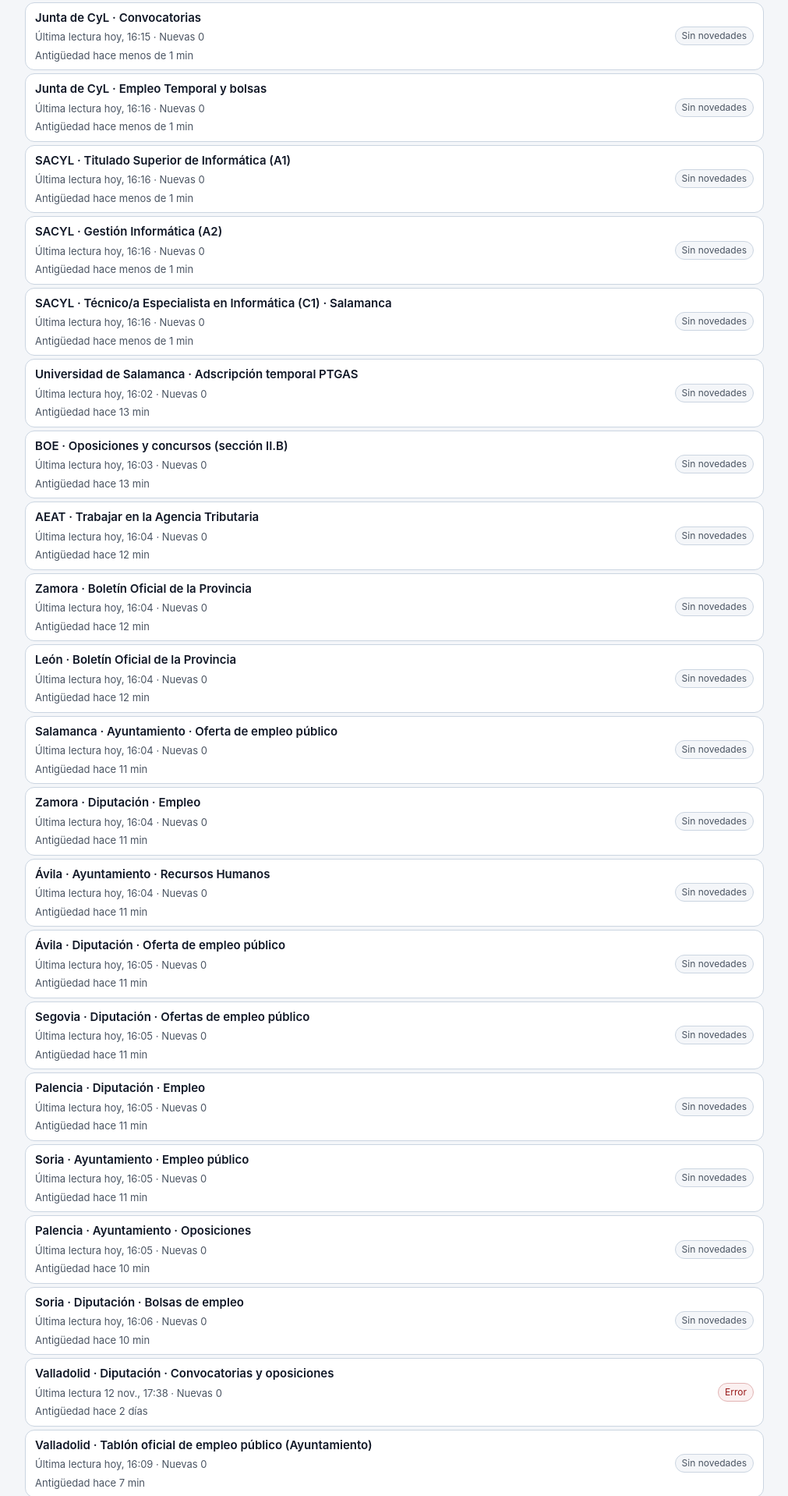
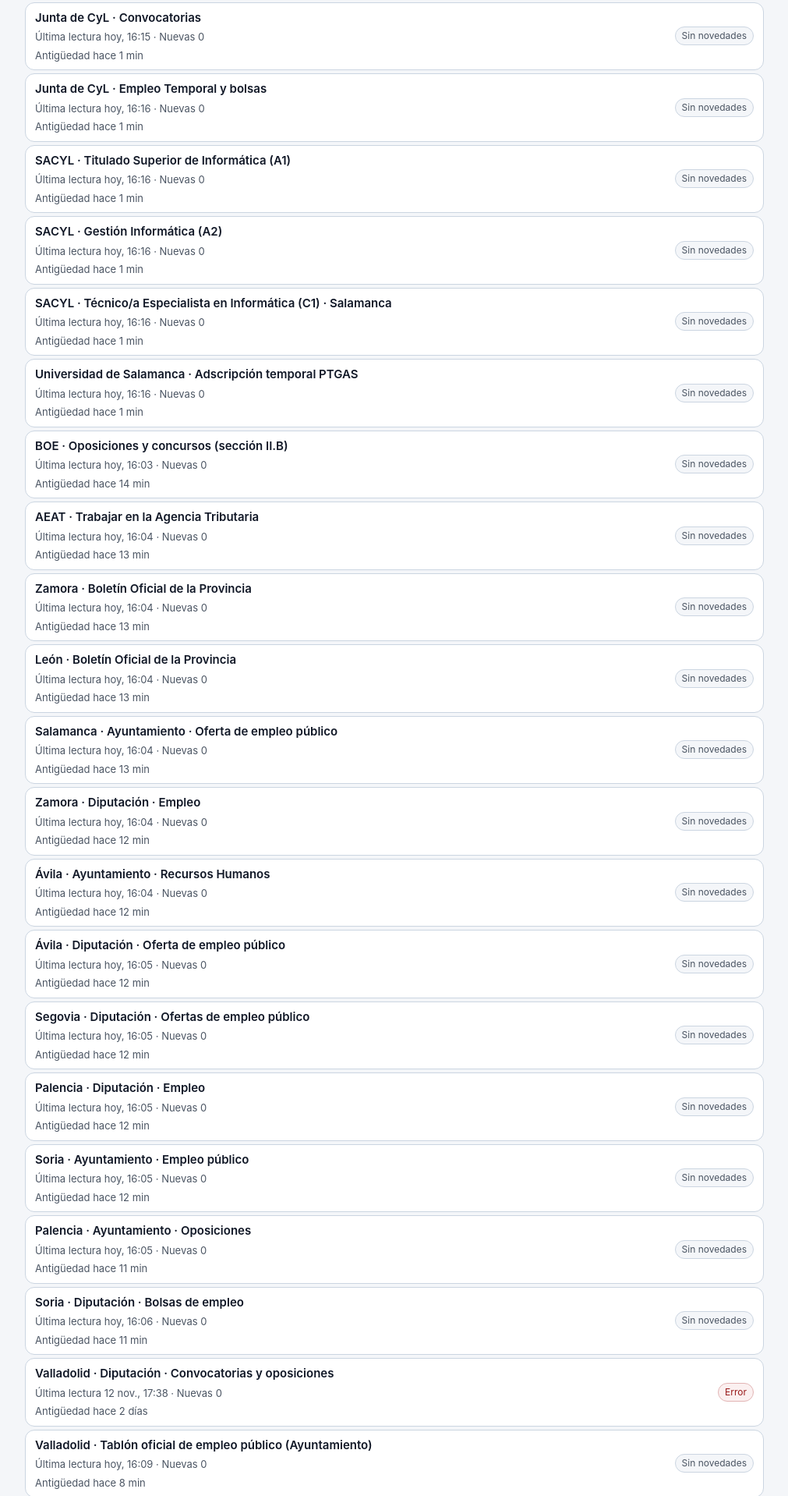
Before and after one commit to ErDeivih/empleo-demo, a plain HTML site: page index.html in a window 1280 px wide. Shown: the part 3553-5471 px from the top of the page at 78% size, without its empty margins (134-1145 px from the left). Drawn offline with Linux system fonts and the light colour scheme.

Commit message:
panel 2026-11-15 16:17

```diff
--- a/index.html
+++ b/index.html
@@ -279,29 +279,29 @@ footer{border-top:1px solid var(--borde);padding-top:var(--e3);color:var(--texto
 <section id="calidad-fuentes" aria-labelledby="h-fuentes">
 <h2 id="h-fuentes">Calidad por fuente (23)</h2>
 <ul class="fuentes">
-<li class="fuente-fila" data-estado="sin_novedades"><span class="fuente-nombre">Junta de CyL · Convocatorias</span><span class="fuente-datos">Última lectura hoy, 16:15 · Nuevas 0</span><span class="fuente-antiguedad">Antigüedad hace menos de 1 min</span><span class="chip-fuente sin-novedades">Sin novedades</span></li>
-<li class="fuente-fila" data-estado="sin_novedades"><span class="fuente-nombre">Junta de CyL · Empleo Temporal y bolsas</span><span class="fuente-datos">Última lectura hoy, 16:16 · Nuevas 0</span><span class="fuente-antiguedad">Antigüedad hace menos de 1 min</span><span class="chip-fuente sin-novedades">Sin novedades</span></li>
-<li class="fuente-fila" data-estado="sin_novedades"><span class="fuente-nombre">SACYL · Titulado Superior de Informática (A1)</span><span class="fuente-datos">Última lectura hoy, 16:16 · Nuevas 0</span><span class="fuente-antiguedad">Antigüedad hace menos de 1 min</span><span class="chip-fuente sin-novedades">Sin novedades</span></li>
-<li class="fuente-fila" data-estado="sin_novedades"><span class="fuente-nombre">SACYL · Gestión Informática (A2)</span><span class="fuente-datos">Última lectura hoy, 16:16 · Nuevas 0</span><span class="fuente-antiguedad">Antigüedad hace menos de 1 min</span><span class="chip-fuente sin-novedades">Sin novedades</span></li>
-<li class="fuente-fila" data-estado="sin_novedades"><span class="fuente-nombre">SACYL · Técnico/a Especialista en Informática (C1) · Salamanca</span><span class="fuente-datos">Última lectura hoy, 16:16 · Nuevas 0</span><span class="fuente-antiguedad">Antigüedad hace menos de 1 min</span><span class="chip-fuente sin-novedades">Sin novedades</span></li>
-<li class="fuente-fila" data-estado="sin_novedades"><span class="fuente-nombre">Universidad de Salamanca · Adscripción temporal PTGAS</span><span class="fuente-datos">Última lectura hoy, 16:02 · Nuevas 0</span><span class="fuente-antiguedad">Antigüedad hace 13 min</span><span class="chip-fuente sin-novedades">Sin novedades</span></li>
-<li class="fuente-fila" data-estado="sin_novedades"><span class="fuente-nombre">BOE · Oposiciones y concursos (sección II.B)</span><span class="fuente-datos">Última lectura hoy, 16:03 · Nuevas 0</span><span class="fuente-antiguedad">Antigüedad hace 13 min</span><span class="chip-fuente sin-novedades">Sin novedades</span></li>
-<li class="fuente-fila" data-estado="sin_novedades"><span class="fuente-nombre">AEAT · Trabajar en la Agencia Tributaria</span><span class="fuente-datos">Última lectura hoy, 16:04 · Nuevas 0</span><span class="fuente-antiguedad">Antigüedad hace 12 min</span><span class="chip-fuente sin-novedades">Sin novedades</span></li>
-<li class="fuente-fila" data-estado="sin_novedades"><span class="fuente-nombre">Zamora · Boletín Oficial de la Provincia</span><span class="fuente-datos">Última lectura hoy, 16:04 · Nuevas 0</span><span class="fuente-antiguedad">Antigüedad hace 12 min</span><span class="chip-fuente sin-novedades">Sin novedades</span></li>
-<li class="fuente-fila" data-estado="sin_novedades"><span class="fuente-nombre">León · Boletín Oficial de la Provincia</span><span class="fuente-datos">Última lectura hoy, 16:04 · Nuevas 0</span><span class="fuente-antiguedad">Antigüedad hace 12 min</span><span class="chip-fuente sin-novedades">Sin novedades</span></li>
-<li class="fuente-fila" data-estado="sin_novedades"><span class="fuente-nombre">Salamanca · Ayuntamiento · Oferta de empleo público</span><span class="fuente-datos">Última lectura hoy, 16:04 · Nuevas 0</span><span class="fuente-antiguedad">Antigüedad hace 11 min</span><span class="chip-fuente sin-novedades">Sin novedades</span></li>
-<li class="fuente-fila" data-estado="sin_novedades"><span class="fuente-nombre">Zamora · Diputación · Empleo</span><span class="fuente-datos">Última lectura hoy, 16:04 · Nuevas 0</span><span class="fuente-antiguedad">Antigüedad hace 11 min</span><span class="chip-fuente sin-novedades">Sin novedades</span></li>
-<li class="fuente-fila" data-estado="sin_novedades"><span class="fuente-nombre">Ávila · Ayuntamiento · Recursos Humanos</span><span class="fuente-datos">Última lectura hoy, 16:04 · Nuevas 0</span><span class="fuente-antiguedad">Antigüedad hace 11 min</span><span class="chip-fuente sin-novedades">Sin novedades</span></li>
-<li class="fuente-fila" data-estado="sin_novedades"><span class="fuente-nombre">Ávila · Diputación · Oferta de empleo público</span><span class="fuente-datos">Última lectura hoy, 16:05 · Nuevas 0</span><span class="fuente-antiguedad">Antigüedad hace 11 min</span><span class="chip-fuente sin-novedades">Sin novedades</span></li>
-<li class="fuente-fila" data-estado="sin_novedades"><span class="fuente-nombre">Segovia · Diputación · Ofertas de empleo público</span><span class="fuente-datos">Última lectura hoy, 16:05 · Nuevas 0</span><span class="fuente-antiguedad">Antigüedad hace 11 min</span><span class="chip-fuente sin-novedades">Sin novedades</span></li>
-<li class="fuente-fila" data-estado="sin_novedades"><span class="fuente-nombre">Palencia · Diputación · Empleo</span><span class="fuente-datos">Última lectura hoy, 16:05 · Nuevas 0</span><span class="fuente-antiguedad">Antigüedad hace 11 min</span><span class="chip-fuente sin-novedades">Sin novedades</span></li>
-<li class="fuente-fila" data-estado="sin_novedades"><span class="fuente-nombre">Soria · Ayuntamiento · Empleo público</span><span class="fuente-datos">Última lectura hoy, 16:05 · Nuevas 0</span><span class="fuente-antiguedad">Antigüedad hace 11 min</span><span class="chip-fuente sin-novedades">Sin novedades</span></li>
-<li class="fuente-fila" data-estado="sin_novedades"><span class="fuente-nombre">Palencia · Ayuntamiento · Oposiciones</span><span class="fuente-datos">Última lectura hoy, 16:05 · Nuevas 0</span><span class="fuente-antiguedad">Antigüedad hace 10 min</span><span class="chip-fuente sin-novedades">Sin novedades</span></li>
-<li class="fuente-fila" data-estado="sin_novedades"><span class="fuente-nombre">Soria · Diputación · Bolsas de empleo</span><span class="fuente-datos">Última lectura hoy, 16:06 · Nuevas 0</span><span class="fuente-antiguedad">Antigüedad hace 10 min</span><span class="chip-fuente sin-novedades">Sin novedades</span></li>
+<li class="fuente-fila" data-estado="sin_novedades"><span class="fuente-nombre">Junta de CyL · Convocatorias</span><span class="fuente-datos">Última lectura hoy, 16:15 · Nuevas 0</span><span class="fuente-antiguedad">Antigüedad hace 1 min</span><span class="chip-fuente sin-novedades">Sin novedades</span></li>
+<li class="fuente-fila" data-estado="sin_novedades"><span class="fuente-nombre">Junta de CyL · Empleo Temporal y bolsas</span><span class="fuente-datos">Última lectura hoy, 16:16 · Nuevas 0</span><span class="fuente-antiguedad">Antigüedad hace 1 min</span><span class="chip-fuente sin-novedades">Sin novedades</span></li>
+<li class="fuente-fila" data-estado="sin_novedades"><span class="fuente-nombre">SACYL · Titulado Superior de Informática (A1)</span><span class="fuente-datos">Última lectura hoy, 16:16 · Nuevas 0</span><span class="fuente-antiguedad">Antigüedad hace 1 min</span><span class="chip-fuente sin-novedades">Sin novedades</span></li>
+<li class="fuente-fila" data-estado="sin_novedades"><span class="fuente-nombre">SACYL · Gestión Informática (A2)</span><span class="fuente-datos">Última lectura hoy, 16:16 · Nuevas 0</span><span class="fuente-antiguedad">Antigüedad hace 1 min</span><span class="chip-fuente sin-novedades">Sin novedades</span></li>
+<li class="fuente-fila" data-estado="sin_novedades"><span class="fuente-nombre">SACYL · Técnico/a Especialista en Informática (C1) · Salamanca</span><span class="fuente-datos">Última lectura hoy, 16:16 · Nuevas 0</span><span class="fuente-antiguedad">Antigüedad hace 1 min</span><span class="chip-fuente sin-novedades">Sin novedades</span></li>
+<li class="fuente-fila" data-estado="sin_novedades"><span class="fuente-nombre">Universidad de Salamanca · Adscripción temporal PTGAS</span><span class="fuente-datos">Última lectura hoy, 16:16 · Nuevas 0</span><span class="fuente-antiguedad">Antigüedad hace 1 min</span><span class="chip-fuente sin-novedades">Sin novedades</span></li>
+<li class="fuente-fila" data-estado="sin_novedades"><span class="fuente-nombre">BOE · Oposiciones y concursos (sección II.B)</span><span class="fuente-datos">Última lectura hoy, 16:03 · Nuevas 0</span><span class="fuente-antiguedad">Antigüedad hace 14 min</span><span class="chip-fuente sin-novedades">Sin novedades</span></li>
+<li class="fuente-fila" data-estado="sin_novedades"><span class="fuente-nombre">AEAT · Trabajar en la Agencia Tributaria</span><span class="fuente-datos">Última lectura hoy, 16:04 · Nuevas 0</span><span class="fuente-antiguedad">Antigüedad hace 13 min</span><span class="chip-fuente sin-novedades">Sin novedades</span></li>
+<li class="fuente-fila" data-estado="sin_novedades"><span class="fuente-nombre">Zamora · Boletín Oficial de la Provincia</span><span class="fuente-datos">Última lectura hoy, 16:04 · Nuevas 0</span><span class="fuente-antiguedad">Antigüedad hace 13 min</span><span class="chip-fuente sin-novedades">Sin novedades</span></li>
+<li class="fuente-fila" data-estado="sin_novedades"><span class="fuente-nombre">León · Boletín Oficial de la Provincia</span><span class="fuente-datos">Última lectura hoy, 16:04 · Nuevas 0</span><span class="fuente-antiguedad">Antigüedad hace 13 min</span><span class="chip-fuente sin-novedades">Sin novedades</span></li>
+<li class="fuente-fila" data-estado="sin_novedades"><span class="fuente-nombre">Salamanca · Ayuntamiento · Oferta de empleo público</span><span class="fuente-datos">Última lectura hoy, 16:04 · Nuevas 0</span><span class="fuente-antiguedad">Antigüedad hace 13 min</span><span class="chip-fuente sin-novedades">Sin novedades</span></li>
+<li class="fuente-fila" data-estado="sin_novedades"><span class="fuente-nombre">Zamora · Diputación · Empleo</span><span class="fuente-datos">Última lectura hoy, 16:04 · Nuevas 0</span><span class="fuente-antiguedad">Antigüedad hace 12 min</span><span class="chip-fuente sin-novedades">Sin novedades</span></li>
+<li class="fuente-fila" data-estado="sin_novedades"><span class="fuente-nombre">Ávila · Ayuntamiento · Recursos Humanos</span><span class="fuente-datos">Última lectura hoy, 16:04 · Nuevas 0</span><span class="fuente-antiguedad">Antigüedad hace 12 min</span><span class="chip-fuente sin-novedades">Sin novedades</span></li>
+<li class="fuente-fila" data-estado="sin_novedades"><span class="fuente-nombre">Ávila · Diputación · Oferta de empleo público</span><span class="fuente-datos">Última lectura hoy, 16:05 · Nuevas 0</span><span class="fuente-antiguedad">Antigüedad hace 12 min</span><span class="chip-fuente sin-novedades">Sin novedades</span></li>
+<li class="fuente-fila" data-estado="sin_novedades"><span class="fuente-nombre">Segovia · Diputación · Ofertas de empleo público</span><span class="fuente-datos">Última lectura hoy, 16:05 · Nuevas 0</span><span class="fuente-antiguedad">Antigüedad hace 12 min</span><span class="chip-fuente sin-novedades">Sin novedades</span></li>
+<li class="fuente-fila" data-estado="sin_novedades"><span class="fuente-nombre">Palencia · Diputación · Empleo</span><span class="fuente-datos">Última lectura hoy, 16:05 · Nuevas 0</span><span class="fuente-antiguedad">Antigüedad hace 12 min</span><span class="chip-fuente sin-novedades">Sin novedades</span></li>
+<li class="fuente-fila" data-estado="sin_novedades"><span class="fuente-nombre">Soria · Ayuntamiento · Empleo público</span><span class="fuente-datos">Última lectura hoy, 16:05 · Nuevas 0</span><span class="fuente-antiguedad">Antigüedad hace 12 min</span><span class="chip-fuente sin-novedades">Sin novedades</span></li>
+<li class="fuente-fila" data-estado="sin_novedades"><span class="fuente-nombre">Palencia · Ayuntamiento · Oposiciones</span><span class="fuente-datos">Última lectura hoy, 16:05 · Nuevas 0</span><span class="fuente-antiguedad">Antigüedad hace 11 min</span><span class="chip-fuente sin-novedades">Sin novedades</span></li>
+<li class="fuente-fila" data-estado="sin_novedades"><span class="fuente-nombre">Soria · Diputación · Bolsas de empleo</span><span class="fuente-datos">Última lectura hoy, 16:06 · Nuevas 0</span><span class="fuente-antiguedad">Antigüedad hace 11 min</span><span class="chip-fuente sin-novedades">Sin novedades</span></li>
 <li class="fuente-fila" data-estado="error"><span class="fuente-nombre">Valladolid · Diputación · Convocatorias y oposiciones</span><span class="fuente-datos">Última lectura 12 nov., 17:38 · Nuevas 0</span><span class="fuente-antiguedad">Antigüedad hace 2 días</span><span class="chip-fuente error" title="Último error: hoy, 00:14">Error</span></li>
-<li class="fuente-fila" data-estado="sin_novedades"><span class="fuente-nombre">Valladolid · Tablón oficial de empleo público (Ayuntamiento)</span><span class="fuente-datos">Última lectura hoy, 16:09 · Nuevas 0</span><span class="fuente-antiguedad">Antigüedad hace 7 min</span><span class="chip-fuente sin-novedades">Sin novedades</span></li>
-<li class="fuente-fila" data-estado="sin_novedades"><span class="fuente-nombre">Diputación de Salamanca · Procesos selectivos y bolsas (Lasalina)</span><span class="fuente-datos">Última lectura hoy, 16:09 · Nuevas 0</span><span class="fuente-antiguedad">Antigüedad hace 7 min</span><span class="chip-fuente sin-novedades">Sin novedades</span></li>
-<li class="fuente-fila" data-estado="sin_novedades"><span class="fuente-nombre">Ayuntamiento de Salamanca · Bolsas de empleo</span><span class="fuente-datos">Última lectura hoy, 16:09 · Nuevas 0</span><span class="fuente-antiguedad">Antigüedad hace 6 min</span><span class="chip-fuente sin-novedades">Sin novedades</span></li>
+<li class="fuente-fila" data-estado="sin_novedades"><span class="fuente-nombre">Valladolid · Tablón oficial de empleo público (Ayuntamiento)</span><span class="fuente-datos">Última lectura hoy, 16:09 · Nuevas 0</span><span class="fuente-antiguedad">Antigüedad hace 8 min</span><span class="chip-fuente sin-novedades">Sin novedades</span></li>
+<li class="fuente-fila" data-estado="sin_novedades"><span class="fuente-nombre">Diputación de Salamanca · Procesos selectivos y bolsas (Lasalina)</span><span class="fuente-datos">Última lectura hoy, 16:09 · Nuevas 0</span><span class="fuente-antiguedad">Antigüedad hace 8 min</span><span class="chip-fuente sin-novedades">Sin novedades</span></li>
+<li class="fuente-fila" data-estado="sin_novedades"><span class="fuente-nombre">Ayuntamiento de Salamanca · Bolsas de empleo</span><span class="fuente-datos">Última lectura hoy, 16:09 · Nuevas 0</span><span class="fuente-antiguedad">Antigüedad hace 8 min</span><span class="chip-fuente sin-novedades">Sin novedades</span></li>
 </ul>
 </section>
 <footer>
--- a/panel.json
+++ b/panel.json
@@ -1,6 +1,6 @@
 {
-  "generado": "2026-11-15T16:16:40",
-  "ultima_pasada": "2026-11-15T16:16:40",
+  "generado": "2026-11-15T16:17:43",
+  "ultima_pasada": "2026-11-15T16:17:43",
   "fuentes_ok": [
     "Junta de CyL · Convocatorias",
     "Junta de CyL · Empleo Temporal y bolsas",
```
Also changed, not shown: 1 other file.
